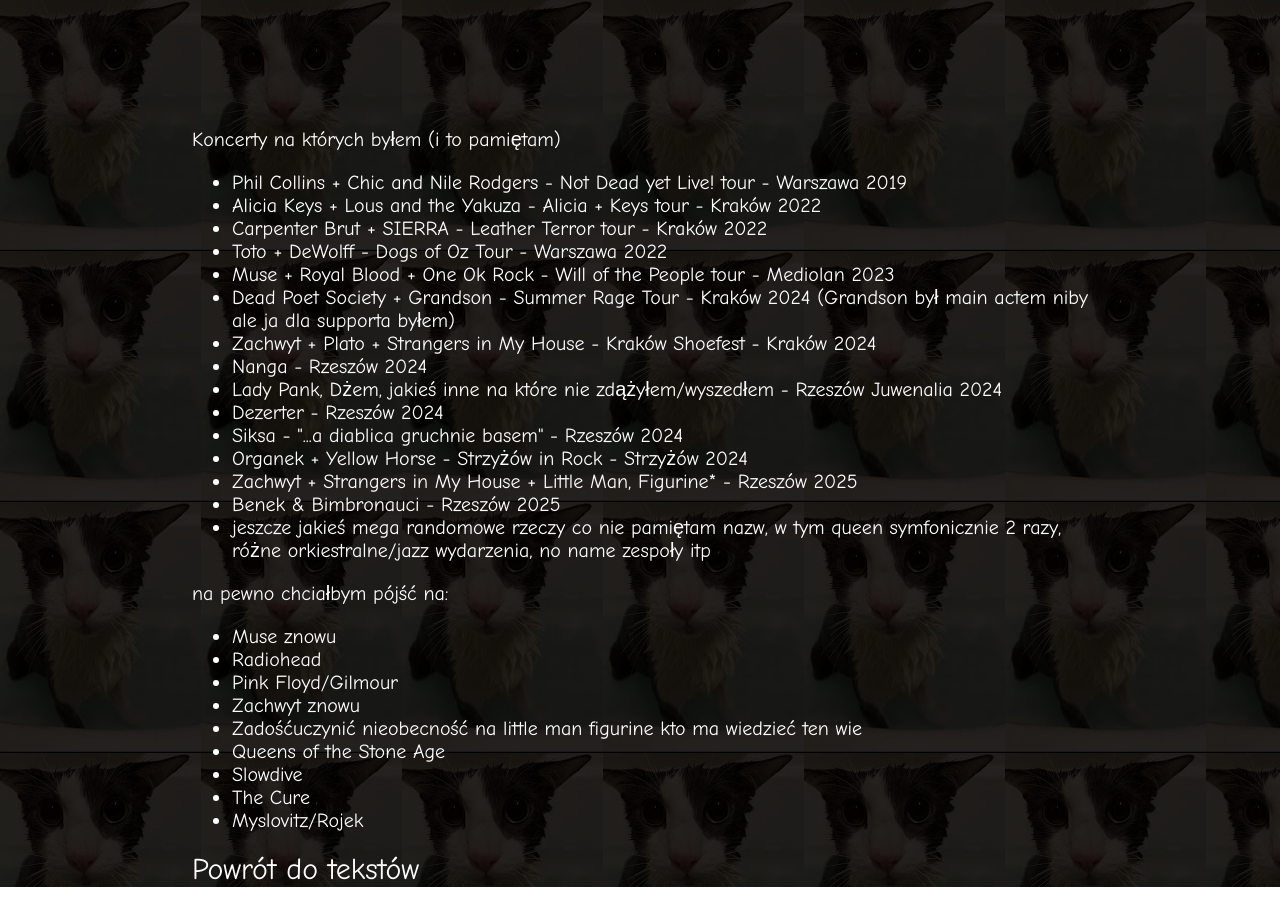
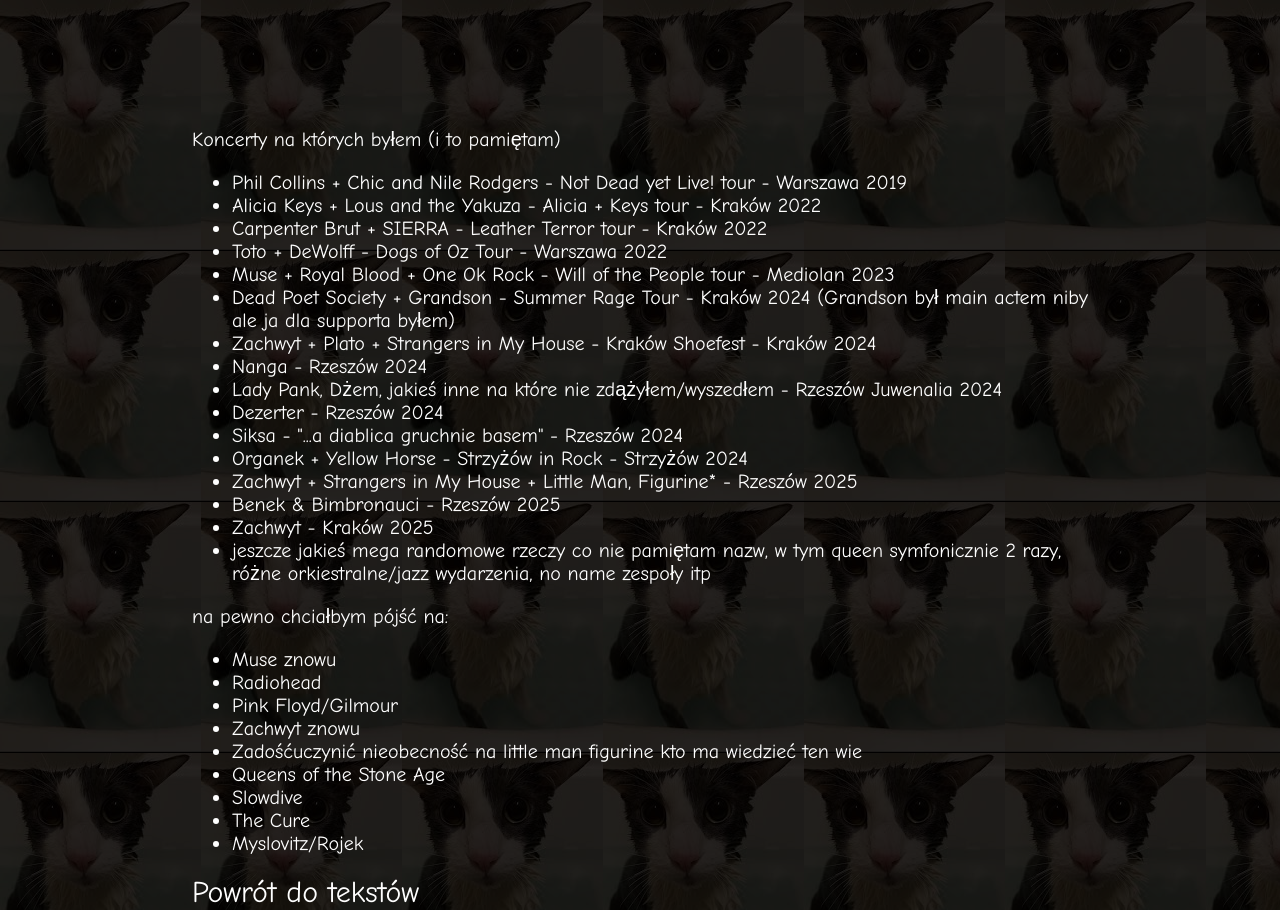
Before and after one commit to KrzakOwocowy/krzakowocowy.com, a plain HTML site: page treści/live.html in a window 1280 px wide. Before the commit the page ends 887 px from the top, so only its background shows below. Drawn offline with Linux system fonts and the light colour scheme.

Commit message:
Update live.html

```diff
--- a/treści/live.html
+++ b/treści/live.html
@@ -22,6 +22,7 @@
                 <li>Organek + Yellow Horse - Strzyżów in Rock - Strzyżów 2024</li>
                 <li>Zachwyt + Strangers in My House + Little Man, Figurine* - Rzeszów 2025</li>
                 <li>Benek & Bimbronauci - Rzeszów 2025</li>
+                 <li>Zachwyt - Kraków 2025</li>
                 <li>jeszcze jakieś mega randomowe rzeczy co nie pamiętam nazw, w tym queen symfonicznie 2 razy, różne orkiestralne/jazz wydarzenia, no name zespoły itp</li>
             </ul>
             <p>na pewno chciałbym pójść na:
```
